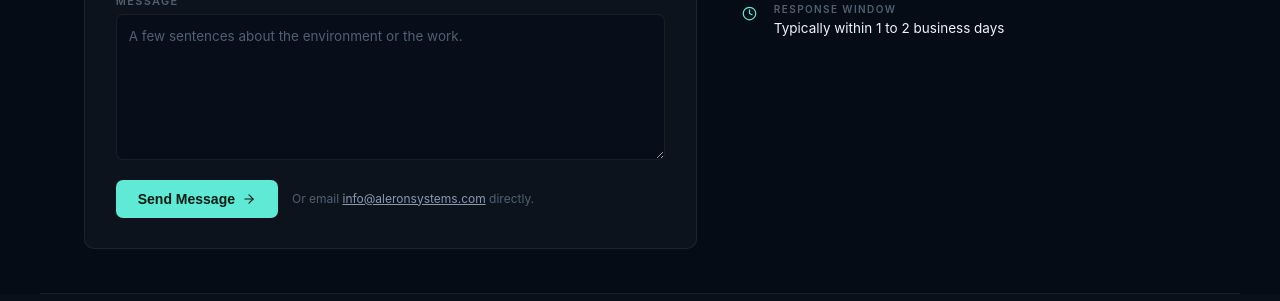
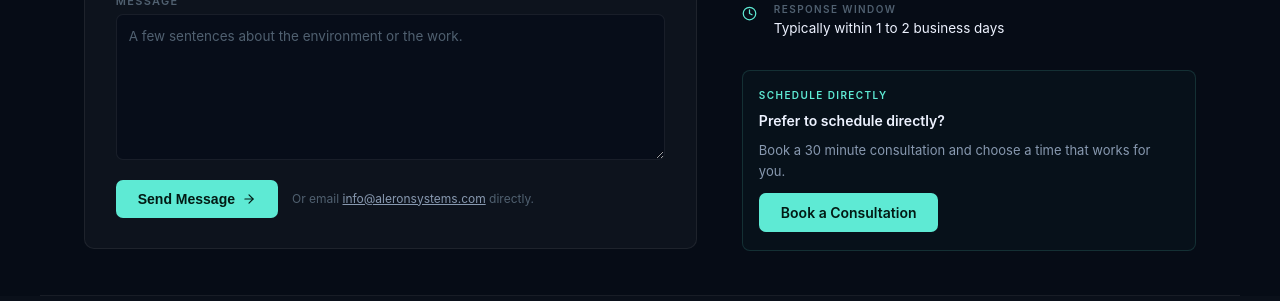
Before and after one commit to aleronsystems/website, a Next.js app: page /contact in a window 1280 px wide. Shown: the part 575-876 px from the top of the page. Built offline with nearby package versions, Linux system fonts and the light colour scheme; no server answers.

Commit message:
Update Contact page with Calendy.tsx

```diff
--- a/app/contact/page.tsx
+++ b/app/contact/page.tsx
@@ -376,6 +376,30 @@ export default function ContactPage() {
         .detail-value a { color: var(--text-1); text-decoration: none; transition: color .18s; }
         .detail-value a:hover { color: var(--teal); }
 
+        /* ── SCHEDULE CARD (secondary Calendly CTA inside details panel) ── */
+        .schedule-card {
+          margin-top: 18px;
+          padding: 18px 16px;
+          border: 1px solid var(--border-t);
+          border-radius: 8px;
+          background: rgba(94,234,212,.025);
+          display: flex; flex-direction: column; gap: 10px;
+        }
+        .schedule-label {
+          font-size: 10px; font-weight: 600; letter-spacing: .14em;
+          text-transform: uppercase; color: var(--accent);
+        }
+        .schedule-title {
+          font-size: 14px; font-weight: 600; color: var(--text-1); line-height: 1.4;
+        }
+        .schedule-copy {
+          font-size: 13px; color: var(--text-2); line-height: 1.55;
+        }
+        .schedule-card .btn-primary {
+          align-self: flex-start;
+          margin-top: 2px;
+        }
+
         /* ── ENGAGEMENT TYPES (homepage why-grid pattern) ── */
         .eng-grid {
           display: grid;
@@ -549,6 +573,32 @@ export default function ContactPage() {
                 </div>
               </div>
             ))}
+
+            <div className="schedule-card">
+              <div className="schedule-label">Schedule Directly</div>
+              <div className="schedule-title">Prefer to schedule directly?</div>
+              <div className="schedule-copy">
+                Book a 30 minute consultation and choose a time that works for you.
+              </div>
+              <a
+                href="https://calendly.com/bogdan-aleronsystems/30min"
+                target="_blank"
+                rel="noopener noreferrer"
+                className="btn-primary"
+                onClick={() => {
+                  try {
+                    posthog.capture('calendly_opened', {
+                      source: 'contact_page',
+                      cta: 'Book a Consultation',
+                    });
+                  } catch {
+                    // Swallow analytics errors so navigation is never blocked.
+                  }
+                }}
+              >
+                Book a Consultation
+              </a>
+            </div>
           </motion.aside>
         </div>
       </motion.section>
```
